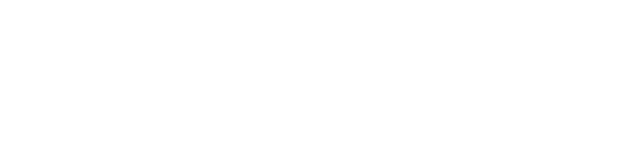
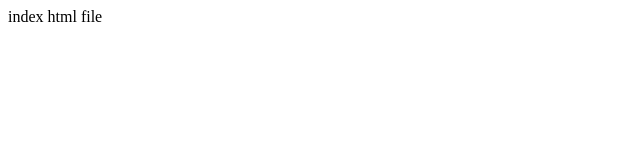
Before and after one commit to VaishnaviVasadi04/project, a plain HTML site: page index.html in a window 1280 px wide. Shown: the whole page, without its empty margins (0-640 px from the left). Drawn offline with Linux system fonts and the light colour scheme.

Commit message:
modified index

```diff
--- a/index.html
+++ b/index.html
@@ -2,4 +2,5 @@
 	<head>
 		<title> INDEX </title>
 	</head>
+	<body> index html file </body>
 </html>
```
